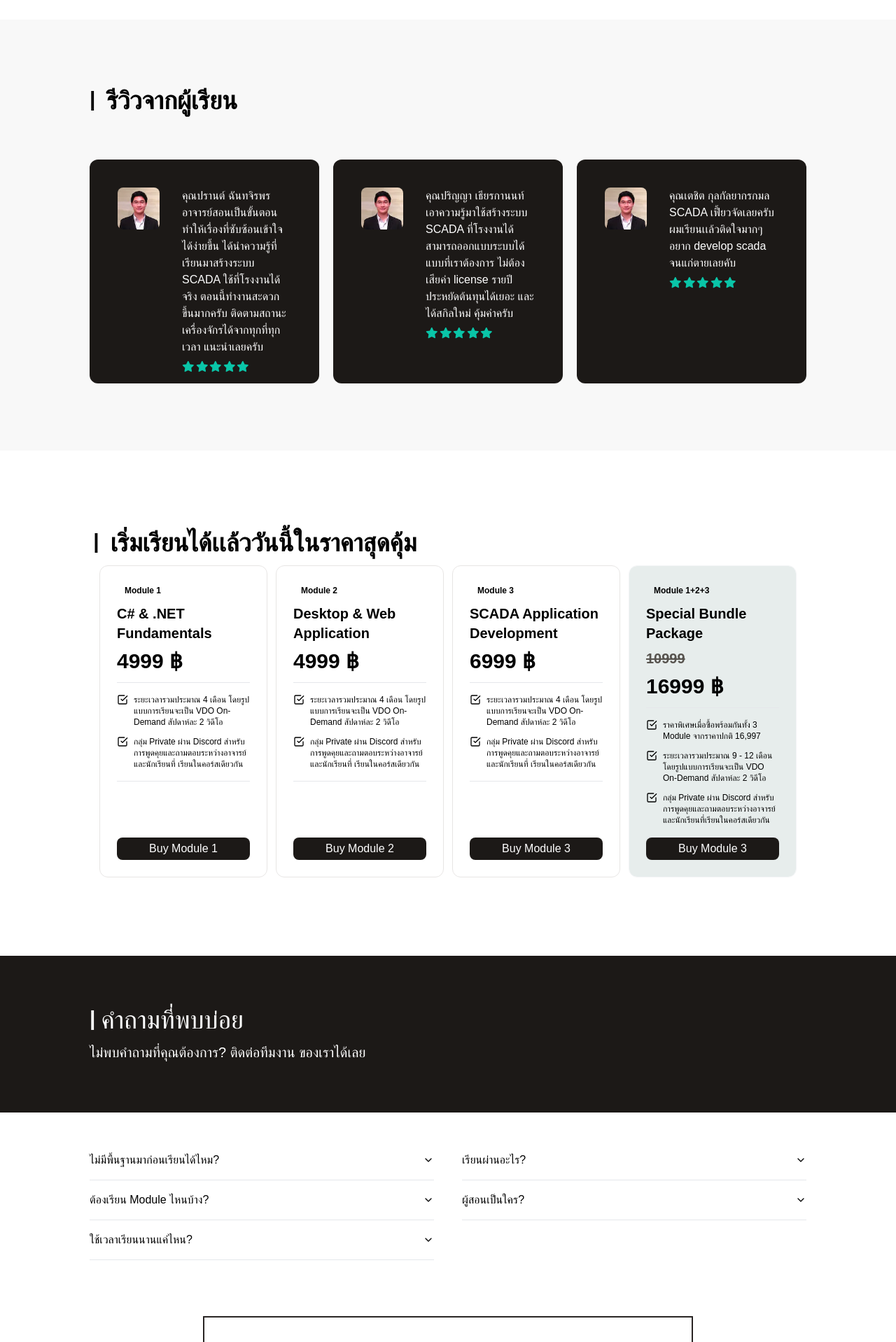
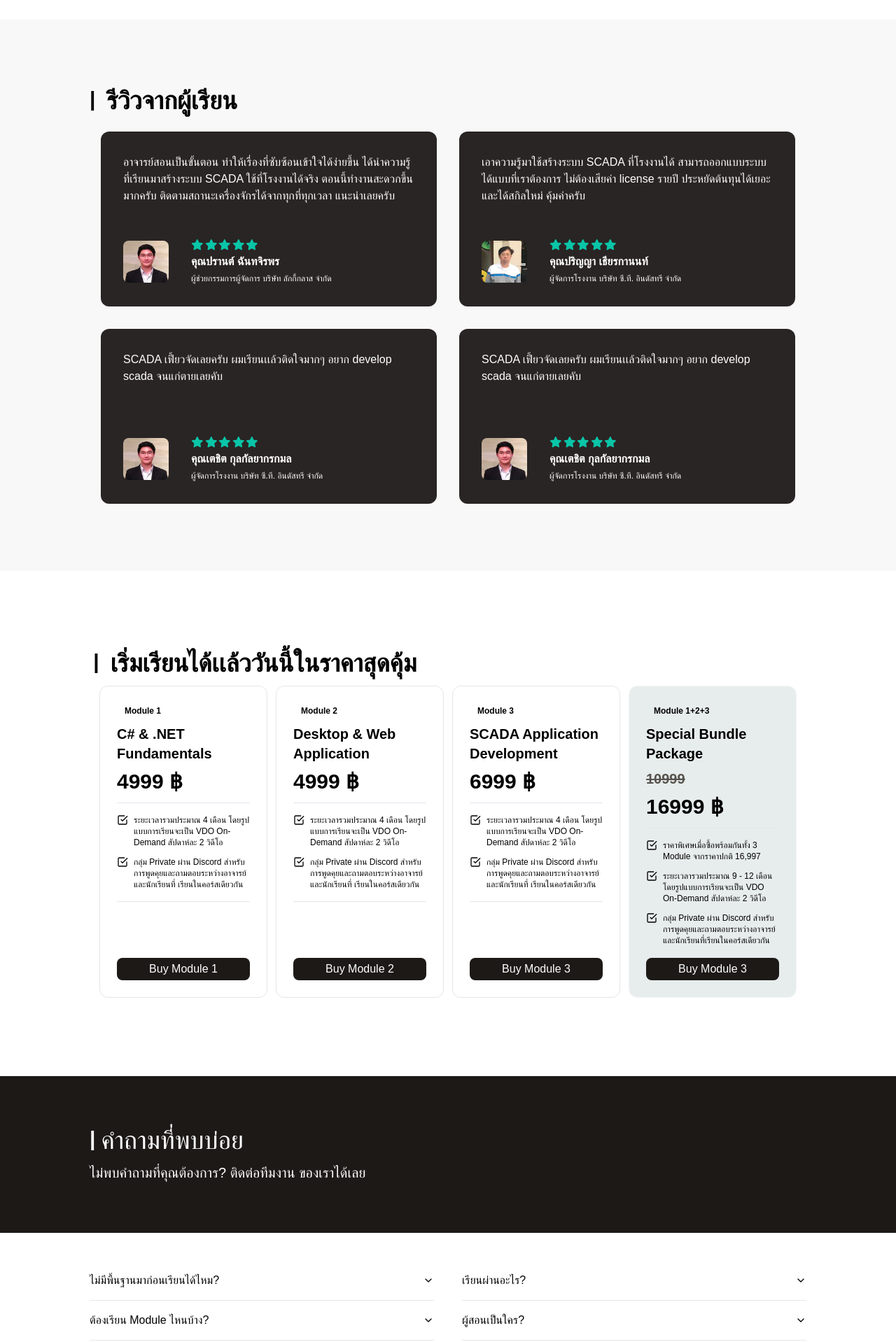
Before and after one commit to mamaKiera/factonation-backup, a Next.js app: page / in a window 1280 px wide. Shown: the part 1960-3878 px from the top of the page at 70% size. Built offline with nearby package versions, Linux system fonts and the light colour scheme; a web font is replaced by a local one.

Commit message:
refactor:edit design of reviewsection

```diff
--- a/src/components/homePage/Lastsection.tsx
+++ b/src/components/homePage/Lastsection.tsx
@@ -1,14 +1,30 @@
+"use client";
 import { Button } from "@/components/ui/Button";
 import { Facebook } from "lucide-react";
 import { Youtube } from "lucide-react";
 import Image from "next/image";
 import lineIcon from "../../../public/line (3).png";
+import Link from "next/link";
+import { motion } from "framer-motion";
 
 function Lastsection() {
   return (
     <div id="last-section" className="flex justify-center h-auto my-10 ">
       <div className="flex flex-col items-center gap-10 ">
-        <div
+        <motion.div
+          initial="hidden"
+          whileInView="visible"
+          viewport={{ once: true, amount: "some" }}
+          transition={{
+            duration: 0.3,
+            type: "spring",
+            stiffness: 260,
+            damping: 20,
+          }}
+          variants={{
+            hidden: { opacity: 0, x: -150 },
+            visible: { opacity: 1, x: 0 },
+          }}
           className="flex flex-col items-center justify-center border-2 border-stone-800 gap-5 p-10 "
           style={{ height: 250, width: 700 }}
         >
@@ -35,17 +51,23 @@ function Lastsection() {
           <Button size={"sm"} className="px-8 bg-black text-white">
             สมัครทันที
           </Button>
-        </div>
+        </motion.div>
 
         <div className="flex gap-3 items-center">
+        <Link href="https://web.facebook.com/officialfactonation">
           <Facebook />
+        </Link>
+        <Link href="https://www.youtube.com/@FactonationTH/featured">
           <Youtube />
+        </Link>
+        <Link href="https://page.line.me/559odtho?openQrModal=true">
           <Image
             src={lineIcon}
             alt="hero image"
             style={{ height: 22, width: 22 }}
             className="flex items-center rounded-xl"
           />
+          </Link>
         </div>
       </div>
     </div>
--- a/src/components/homePage/Pricesection.tsx
+++ b/src/components/homePage/Pricesection.tsx
@@ -1,6 +1,8 @@
+"use client";
 import { cn } from "@/lib/utils";
 import { CheckSquare } from "lucide-react";
 import { Badge } from "../ui/badge";
+import { motion } from "framer-motion";
 
 export interface IPriceDetails {
   module: string;
@@ -61,13 +63,41 @@ function Pricesection() {
   return (
     <div className="my-28" id="price-section">
       <div className="flex flex-col gap-3 w-11/12 mx-auto my-14 ">
-        <div className="flex gap-4 px-20 ">
+        <motion.div
+        initial="hidden"
+        whileInView="visible"
+        viewport={{ once: true, amount: "some" }}
+        transition={{
+          duration: 0.3,
+          type: "spring",
+          stiffness: 260,
+          damping: 20,
+        }}
+        variants={{
+          hidden: { opacity: 0, x: -150 },
+          visible: { opacity: 1, x: 0 },
+        }}
+          className="flex gap-4 px-20 ">
           <p className="text-3xl font-black">|</p>
           <p className="text-4xl font-bold">
             เริ่มเรียนได้เเล้ววันนี้ในราคาสุดคุ้ม
           </p>
-        </div>
-        <div className="flex items-center justify-center gap-3 ">
+        </motion.div>
+
+        <motion.div
+        initial="hidden"
+        whileInView="visible"
+        viewport={{ once: true, amount: "some" }}
+        transition={{
+          duration: 0.3,
+          type: "spring",
+          stiffness: 260,
+          damping: 20,
+        }}
+        variants={{
+          hidden: { opacity: 0, x: 150 },
+          visible: { opacity: 1, x: 0 },
+        }} className="flex items-center justify-center gap-3 ">
           <div className="flex gap-3 ">
             {priceDetails.map((priceDetail, i) => {
               return (
@@ -116,7 +146,7 @@ function Pricesection() {
               );
             })}
           </div>
-        </div>
+          </motion.div>
       </div>
     </div>
   );
--- a/src/components/homePage/Questionsection.tsx
+++ b/src/components/homePage/Questionsection.tsx
@@ -1,3 +1,4 @@
+"use client";
 import {
   Accordion,
   AccordionTrigger,
@@ -5,6 +6,7 @@ import {
   AccordionContent,
 } from "@/components/ui/accordion";
 import Image from "next/image";
+import { motion } from "framer-motion";
 
 const QnA1 = [
   {
@@ -42,19 +44,46 @@ function Questionsection() {
     <div id="question-section">
       <div>
         <div className="flex flex-col bg-stone-900 h-56 w-full justify-center ">
-          <div className="flex flex-col gap-3 mx-32 text-white w-6/12">
-            <div className="flex gap-2">
+          <motion.div
+          initial="hidden"
+          whileInView="visible"
+          viewport={{ once: true, amount: "some" }}
+          transition={{
+            duration: 0.3,
+            type: "spring",
+            stiffness: 260,
+            damping: 20,
+          }}
+          variants={{
+            hidden: { opacity: 0, x: -150 },
+            visible: { opacity: 1, x: 0 },
+          }}  className="flex flex-col gap-3 mx-32 text-white w-6/12">
+            <div  className="flex gap-2">
               <p className="text-3xl font-black">|</p>
               <p className="text-4xl">คำถามที่พบบ่อย</p>
             </div>
             <p className="text-xl w-5/6">
               ไม่พบคำถามที่คุณต้องการ? ติดต่อทีมงาน ของเราได้เลย
             </p>
-          </div>
+          </motion.div>
         </div>
         <div className="flex justify-center items-center">
           <div className="flex w-4/5 justify-center gap-10 ">
-            <div className="flex flex-col my-10 w-2/4 ">
+         <motion.div
+          initial="hidden"
+          whileInView="visible"
+          viewport={{ once: true, amount: "some" }}
+          transition={{
+            duration: 0.3,
+            type: "spring",
+            stiffness: 260,
+            damping: 20,
+          }}
+          variants={{
+            hidden: { opacity: 0, x: -150 },
+            visible: { opacity: 1, x: 0 },
+          }}
+           className="flex flex-col my-10 w-2/4 ">
               {QnA1.map((qna, i) => {
                 return (
                   <Accordion type="single" collapsible className="w-54" key={i}>
@@ -65,8 +94,22 @@ function Questionsection() {
                   </Accordion>
                 );
               })}
-            </div>
-            <div className="flex flex-col my-10 w-2/4 ">
+            </motion.div>
+            <motion.div
+          initial="hidden"
+          whileInView="visible"
+          viewport={{ once: true, amount: "some" }}
+          transition={{
+            duration: 0.3,
+            type: "spring",
+            stiffness: 260,
+            damping: 20,
+          }}
+          variants={{
+            hidden: { opacity: 0, x: 150 },
+            visible: { opacity: 1, x: 0 },
+          }}
+          className="flex flex-col my-10 w-2/4 ">
               {QnA2.map((qna, i) => {
                 return (
                   <Accordion type="single" collapsible className="w-54" key={i}>
@@ -77,7 +120,7 @@ function Questionsection() {
                   </Accordion>
                 );
               })}
-            </div>
+            </motion.div>
           </div>
         </div>
       </div>
--- a/src/components/homePage/Reviewsection.tsx
+++ b/src/components/homePage/Reviewsection.tsx
@@ -1,7 +1,10 @@
+"use client";
 import Image, { StaticImageData } from "next/image";
 import kPrann from "../../../public/khun-Pran.webp";
 import kParinya from "../../../public/khun-Parinya.webp";
 import { Star } from "lucide-react";
+import { motion } from "framer-motion";
+import { MessagesSquare } from 'lucide-react';
 
 const StarRating = ({ numStars }: { numStars: number }) => {
   const stars = [];
@@ -17,12 +20,14 @@ const StarRating = ({ numStars }: { numStars: number }) => {
 
 const reviews: {
   name: string;
+  posit: string;
   desc: string;
   icon: JSX.Element;
   image: StaticImageData;
 }[] = [
   {
     name: "คุณปรานต์ ฉันทจิรพร",
+    posit: "ผู้ช่วยกรรมการผู้จัดการ บริษัท ลักกี้กลาส จำกัด",
     desc: `อาจารย์สอนเป็นขั้นตอน ทำให้เรื่องที่ซับซ้อนเข้าใจได้ง่ายขึ้น
             ได้นำความรู้ที่เรียนมาสร้างระบบ SCADA ใช้ที่โรงงานได้จริง
             ตอนนี้ทำงานสะดวกขึ้นมากครับ
@@ -32,6 +37,7 @@ const reviews: {
   },
   {
     name: "คุณปริญญา เธียรกานนท์",
+    posit: "ผู้จัดการโรงงาน บริษัท ซี.ที. อินดัสทรี จำกัด",
     desc: `เอาความรู้มาใช้สร้างระบบ SCADA ที่โรงงานได้
             สามารถออกแบบระบบได้แบบที่เราต้องการ ไม่ต้องเสียค่า license
             รายปี ประหยัดต้นทุนได้เยอะ และได้สกิลใหม่ คุ้มค่าครับ`,
@@ -40,21 +46,113 @@ const reviews: {
   },
   {
     name: "คุณเตชิต กุลกัลยากรกมล",
+    posit: "ผู้จัดการโรงงาน บริษัท ซี.ที. อินดัสทรี จำกัด",
     desc: `SCADA เฟี้ยวจัดเลยครับ ผมเรียนเเล้วติดใจมากๆ อยาก develop scada จนแก่ตายเลยคับ`,
     icon: <StarRating numStars={5} />,
     image: kPrann,
   },
+  {
+    name: "คุณเตชิต กุลกัลยากรกมล",
+    posit: "ผู้จัดการโรงงาน บริษัท ซี.ที. อินดัสทรี จำกัด",
+    desc: `SCADA เฟี้ยวจัดเลยครับ ผมเรียนเเล้วติดใจมากๆ อยาก develop scada จนแก่ตายเลยคับ`,
+    icon: <StarRating numStars={5} />,
+    image: kPrann,
+  },
+
+
+
 ];
 
 function Reviewsection() {
   return (
     <div className="bg-[#f8f8f8] py-4">
-      <div className="flex flex-col w-4/5 mx-auto my-20 gap-16 ">
-        <div className="flex gap-4">
+      <div className="flex flex-col w-4/5 mx-auto my-20 gap-6 ">
+        <motion.div
+        initial="hidden"
+        whileInView="visible"
+        viewport={{ once: true, amount: "some" }}
+        transition={{
+          duration: 0.3,
+          type: "spring",
+          stiffness: 260,
+          damping: 20,
+        }}
+        variants={{
+          hidden: { opacity: 0, x: -150 },
+          visible: { opacity: 1, x: 0 },
+        }}
+        className="flex gap-4">
           <p className="text-3xl font-black">|</p>
           <p className="text-4xl font-bold">รีวิวจากผู้เรียน</p>
-        </div>
-        <div className="flex justify-between gap-5 items-center">
+        </motion.div>
+
+
+        <motion.div
+        initial="hidden"
+        whileInView="visible"
+        viewport={{ once: true, amount: "some" }}
+        transition={{
+          delay: 0.2,
+          duration: 0.3,
+          type: "spring",
+          stiffness: 260,
+          damping: 20,
+        }}
+        variants={{
+          hidden: { opacity: 0, x: 150 },
+          visible: { opacity: 1, x: 0 },
+        }}
+        className="flex gap-8  flex-wrap justify-center">
+        {reviews.map((review, i) => {
+            return (
+
+          <div key={i}  className="flex flex-col p-8 justify-between w-[480px] h-[250px] rounded-xl bg-stone-800 text-white  ">
+            <div>
+            {/* <MessagesSquare size={20} /> */}
+
+            <p className="text-base font-normal ">
+          {review.desc}
+          </p >
+          </div>
+          <div className="flex gap-8 items-center">
+              <Image
+                  src={review.image}
+                  alt="kPrann image"
+                  style={{ height: 60, width: 65 }}
+                  className="flex items-center rounded-lg"
+                />
+            <div className="flex flex-col gap-1">
+              <div>{review.icon}</div>
+              <p className="text-base font-semibold">{review.name}</p>
+              <p className="text-xs font-light">{review.posit}</p>
+            </div>
+          </div>
+          </div>
+          );
+        })}
+        </motion.div>
+
+
+
+
+
+
+        {/* <motion.div
+        initial="hidden"
+        whileInView="visible"
+        viewport={{ once: true, amount: "some" }}
+        transition={{
+          delay: 0.2,
+          duration: 0.3,
+          type: "spring",
+          stiffness: 260,
+          damping: 20,
+        }}
+        variants={{
+          hidden: { opacity: 0, x: 150 },
+          visible: { opacity: 1, x: 0 },
+        }}
+         className="flex justify-between gap-5 items-center">
           {reviews.map((review, i) => {
             return (
               <div
@@ -62,7 +160,7 @@ function Reviewsection() {
                 className="flex bg-stone-900 gap-8 rounded-xl text-white p-10 w-[480px] h-[320px]"
               >
                 <Image
-                  src={kPrann}
+                  src={review.image}
                   alt="kPrann image"
                   style={{ height: 60, width: 65 }}
                   className="flex items-center rounded-lg"
@@ -77,7 +175,7 @@ function Reviewsection() {
               </div>
             );
           })}
-        </div>
+        </motion.div> */}
       </div>
     </div>
   );
```
Also changed, not shown: src/components/homePage/Chatplugin.tsx (added, +25 -0 lines), src/app/home/ฺฺBenefitSection.tsx (renamed from src/app/home/BenefitSection.tsx).
